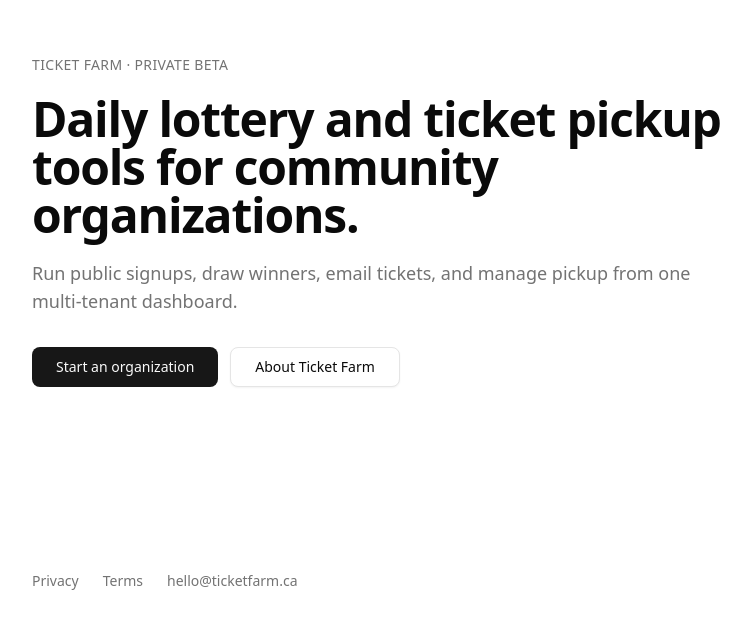
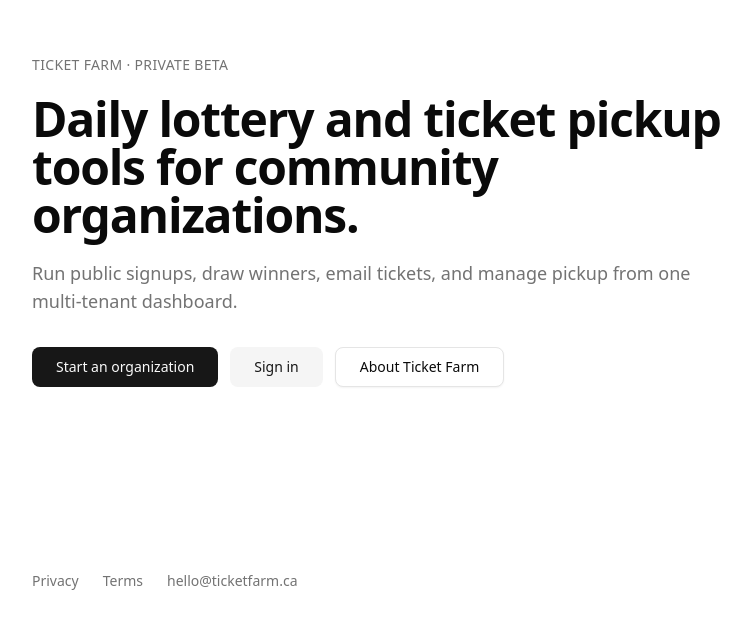
Before and after one commit to evgeniikozhushko/ticket-farm, a Next.js app: page / in a window 1280 px wide. Shown: the part 145-774 px from the top of the page, without its empty margins (96-847 px from the left). Built offline with nearby package versions, Linux system fonts and the light colour scheme; no server answers.

Commit message:
Sign in button added

```diff
--- a/app/page.tsx
+++ b/app/page.tsx
@@ -28,6 +28,9 @@
               <Button asChild size="lg">
                 <Link href="/sign-up">Start an organization</Link>
               </Button>
+              <Button asChild size="lg" variant="secondary">
+                <Link href="/sign-in">Sign in</Link>
+              </Button>
               <Button asChild size="lg" variant="outline">
                 <Link href="/about">About Ticket Farm</Link>
               </Button>
```
